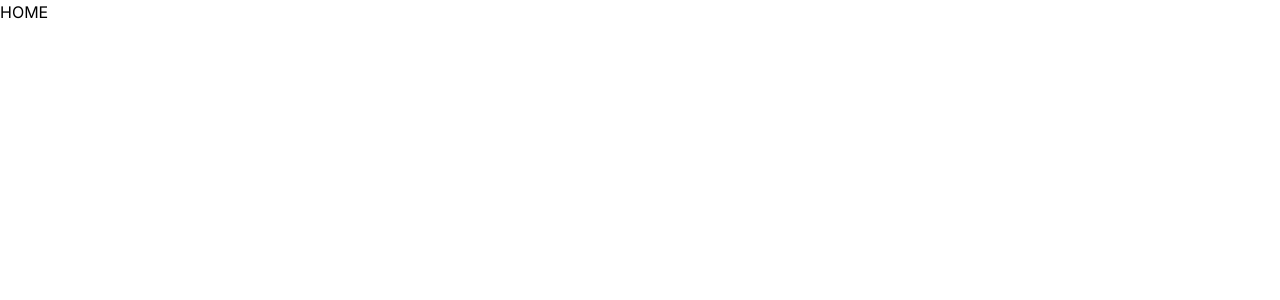
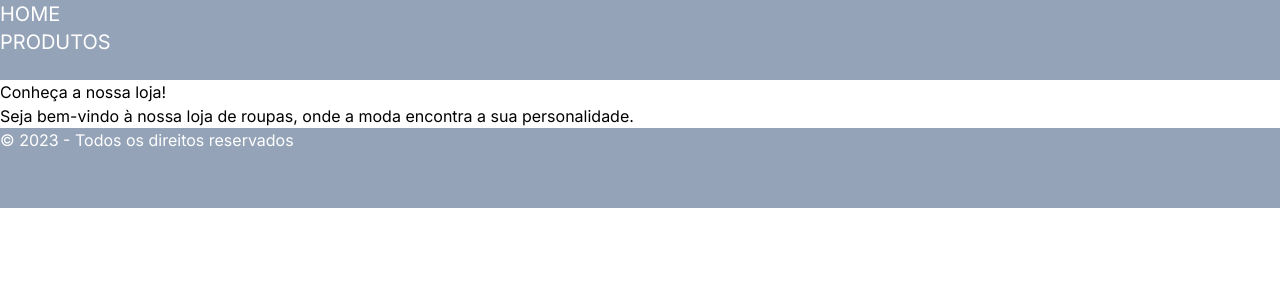
Before and after one commit to oleoz1n/exercicio-next-app, a Next.js app: page / in a window 1280 px wide. Shown: the top 300 px of the page. Built offline with nearby package versions, Linux system fonts and the light colour scheme.

Commit message:
Adcionando os components card e conteudo e inserido no page.js

```diff
--- a/src/app/page.js
+++ b/src/app/page.js
@@ -1,9 +1,14 @@
+import Cabecalho from '@/components/Cabecalho/Cabecalho'
+import Conteudo from '@/components/Conteudo/Conteudo'
+import Rodape from '@/components/Rodape/Rodape'
 import Image from 'next/image'
 
 export default function Home() {
   return (
     <>
-    <h1>HOME</h1>
+    <Cabecalho/>
+    <Conteudo/>
+    <Rodape/>
     </>
   )
 }
--- /dev/null
+++ b/src/components/Card/Card.jsx
@@ -0,0 +1,14 @@
+export default function Card() {
+
+    const Card = ({ titulo, imagem, descricao }) => {
+        return (
+
+          <div className="card">
+            <img src={imagem} alt={titulo} />
+            <h3>{titulo}</h3>
+            <p>{descricao}</p>
+          </div>
+
+        );
+      };
+}
--- /dev/null
+++ b/src/components/Conteudo/Conteudo.jsx
@@ -0,0 +1,9 @@
+export default function Conteudo() {
+  return (
+    <>
+    <h1>Conheça a nossa loja!</h1>
+    <p>Seja bem-vindo à nossa loja de roupas, onde a moda encontra a sua personalidade.</p>
+
+    </>
+  )
+}
```
